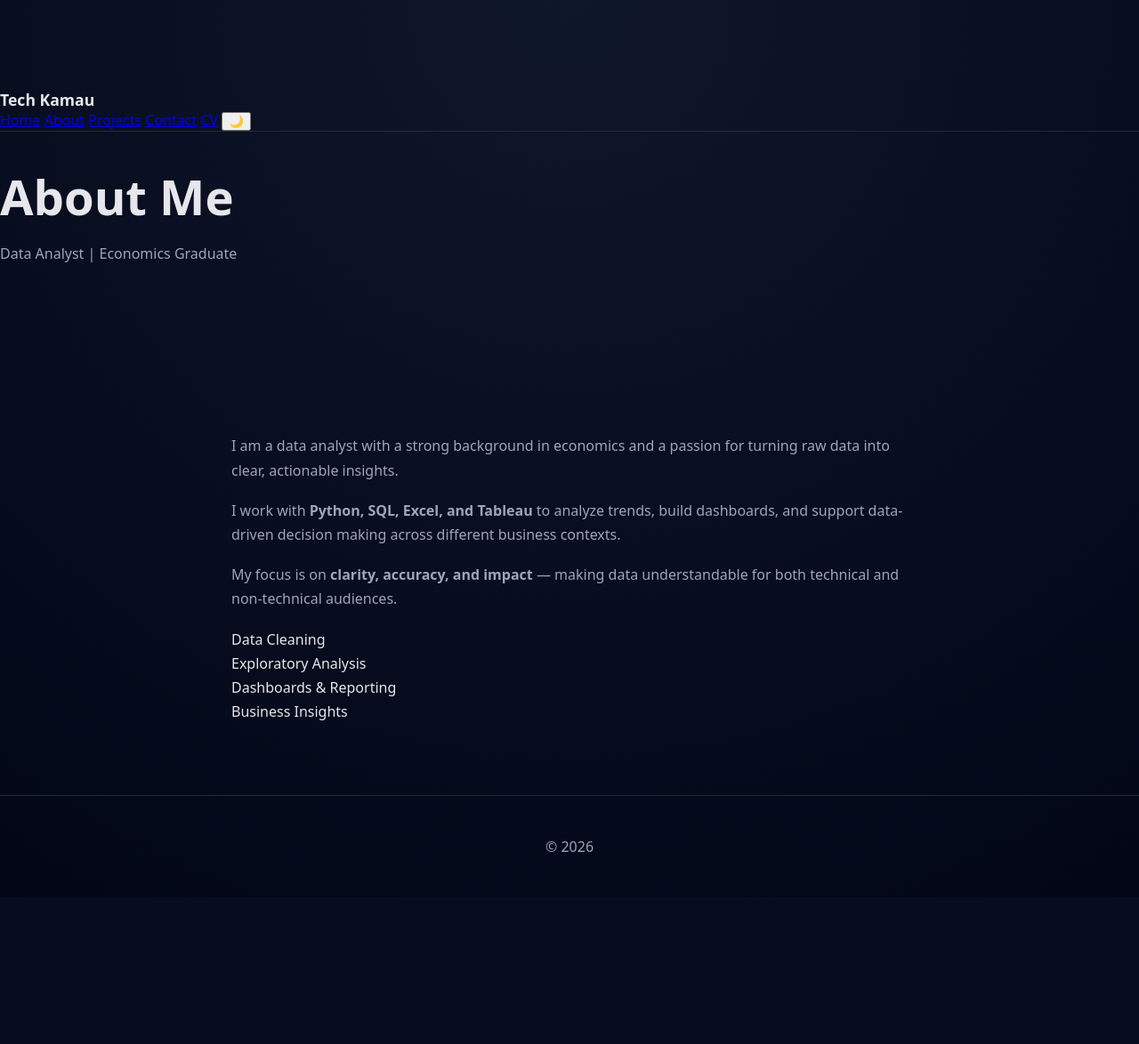
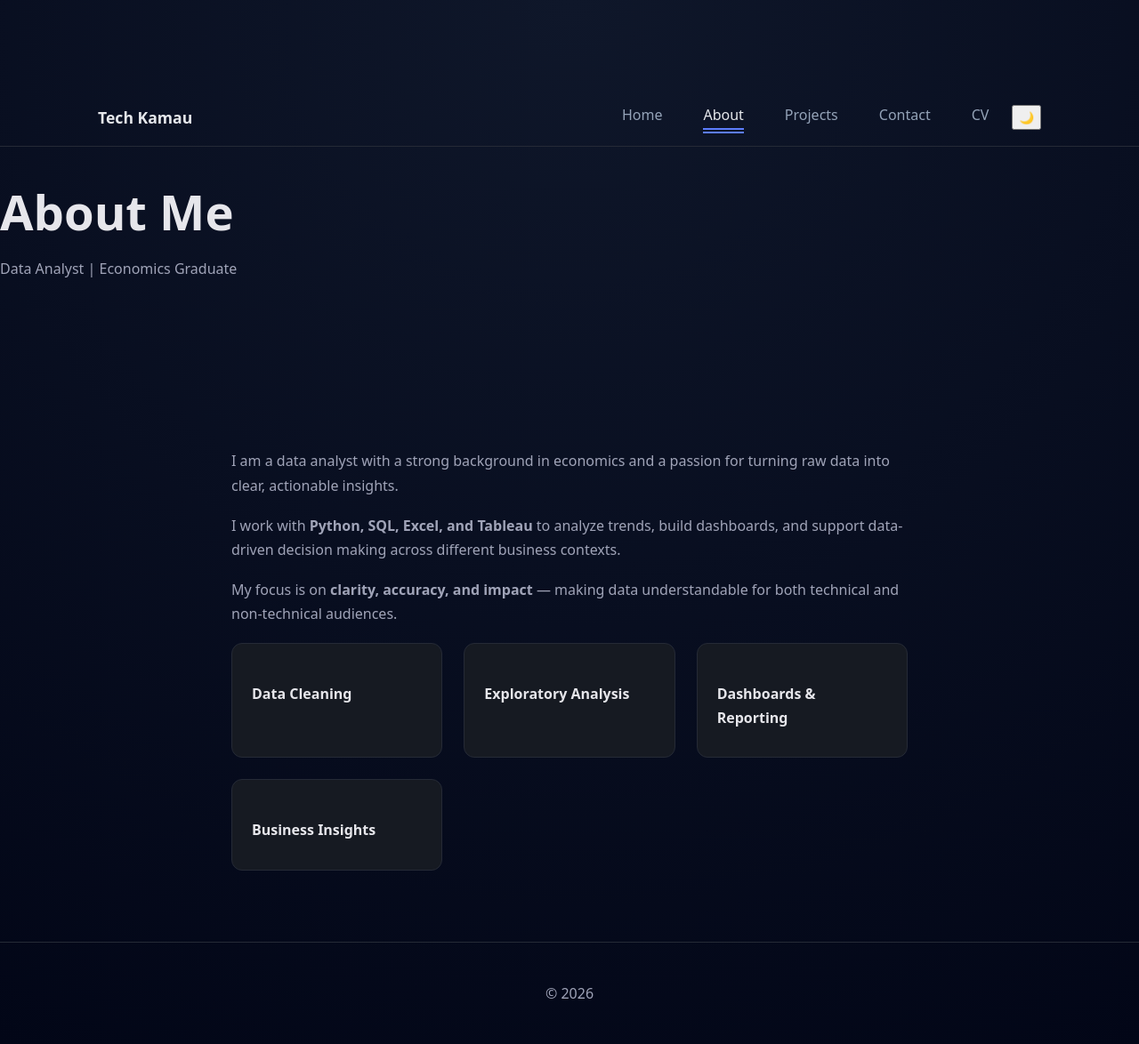
Before and after one commit to oness12/kamau-portofolio, a Flask app: page /about in a window 1280 px wide. Shown: the whole page at 89% size. Before the commit the page ends 958 px from the top, so only its background shows below. Run offline with Flask 3, Linux system fonts and the light colour scheme.

Commit message:
update the website

```diff
--- a/static/style.css
+++ b/static/style.css
@@ -275,10 +275,12 @@ body {
 }
 
 .project-card {
+  display: flex;
+  gap: 16px;
   background: var(--bg-alt);
   border: 1px solid var(--border);
   border-radius: 14px;
-  padding: 22px;
+  padding: 20px;
   transition: transform 0.3s ease, box-shadow 0.3s ease;
 }
 
--- a/templates/public/about.html
+++ b/templates/public/about.html
@@ -14,20 +14,18 @@
   <!-- ================= HEADER (SAME AS HOME) ================= -->
   <header class="hero">
     <nav class="nav">
-      <div class="nav-left">
+      <div class="nav-inner">
         <a href="/" class="brand">Tech Kamau</a>
+        <div class="nav-links desktop-nav">
+          <a href="/">Home</a>
+          <a href="/about" class="active">About</a>
+          <a href="/projects">Projects</a>
+          <a href="/contact">Contact</a>
+          <a href="/resume">CV</a>
+          <button id="theme-toggle" aria-label="Toggle theme">🌙</button>
+        </div>
+        <button class="hamburger" id="hamburger">☰</button>
       </div>
-
-      <div class="nav-right desktop-nav">
-        <a href="/" class="nav-link">Home</a>
-        <a href="/about" class="nav-link active">About</a>
-        <a href="/projects" class="nav-link">Projects</a>
-        <a href="/contact" class="nav-link">Contact</a>
-        <a href="/resume" class="nav-link">CV</a>
-        <button id="theme-toggle" aria-label="Toggle theme">🌙</button>
-      </div>
-
-      <button class="hamburger" id="hamburger">☰</button>
     </nav>
 
     <!-- Mobile menu -->
@@ -68,11 +66,11 @@
       </p>
 
       <!-- Core strengths cards -->
-      <div class="strengths-grid">
-        <div class="strength-item">Data Cleaning</div>
-        <div class="strength-item">Exploratory Analysis</div>
-        <div class="strength-item">Dashboards & Reporting</div>
-        <div class="strength-item">Business Insights</div>
+      <div class="strength-grid">
+        <div class="strength-card"><h4>Data Cleaning</h4></div>
+        <div class="strength-card"><h4>Exploratory Analysis</h4></div>
+        <div class="strength-card"><h4>Dashboards & Reporting</h4></div>
+        <div class="strength-card"><h4>Business Insights</h4></div>
       </div>
 
     </div>
```
